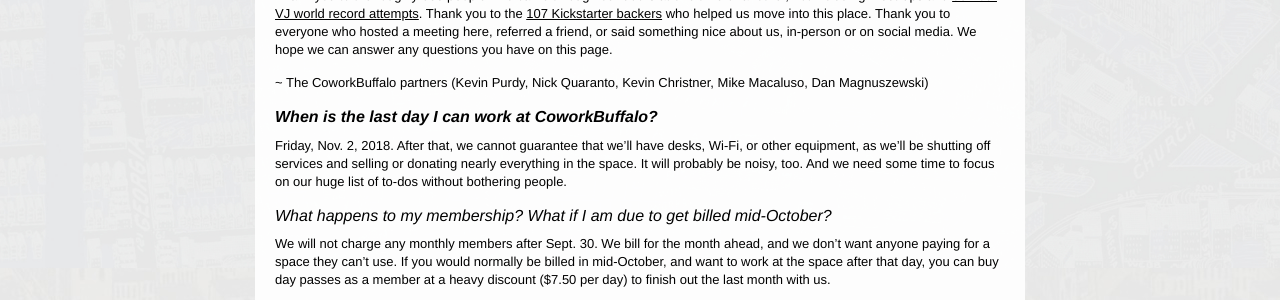
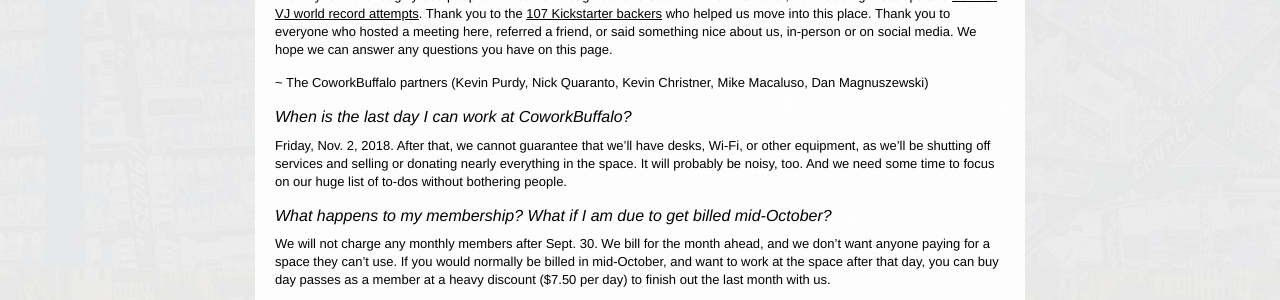
Before and after one commit to coworkbuffalo/coworkbuffalo.github.com, a Jekyll site: the page built from closing/index.markdown, in a window 1280 px wide. Shown: the part 632-932 px from the top of the page. Built offline with Jekyll 4.4.1, drawn with Linux system fonts in a browser that asks for light colours; comment, search, counter and statistics services are not loaded.

Commit message:
nevermind, can't bold H3s

```diff
--- a/closing/index.markdown
+++ b/closing/index.markdown
@@ -20,7 +20,7 @@
 ~ The CoworkBuffalo partners
 (Kevin Purdy, Nick Quaranto, Kevin Christner, Mike Macaluso, Dan Magnuszewski)
 
-### **When is the last day I can work at CoworkBuffalo?**
+### When is the last day I can work at CoworkBuffalo?
 Friday, Nov. 2, 2018. After that, we cannot guarantee that we'll have desks, Wi-Fi, or other equipment, as we'll be shutting off services and selling or donating nearly everything in the space. It will probably be noisy, too. And we need some time to focus on our huge list of to-dos without bothering people.
 
 ### What happens to my membership? What if I am due to get billed mid-October?
```
